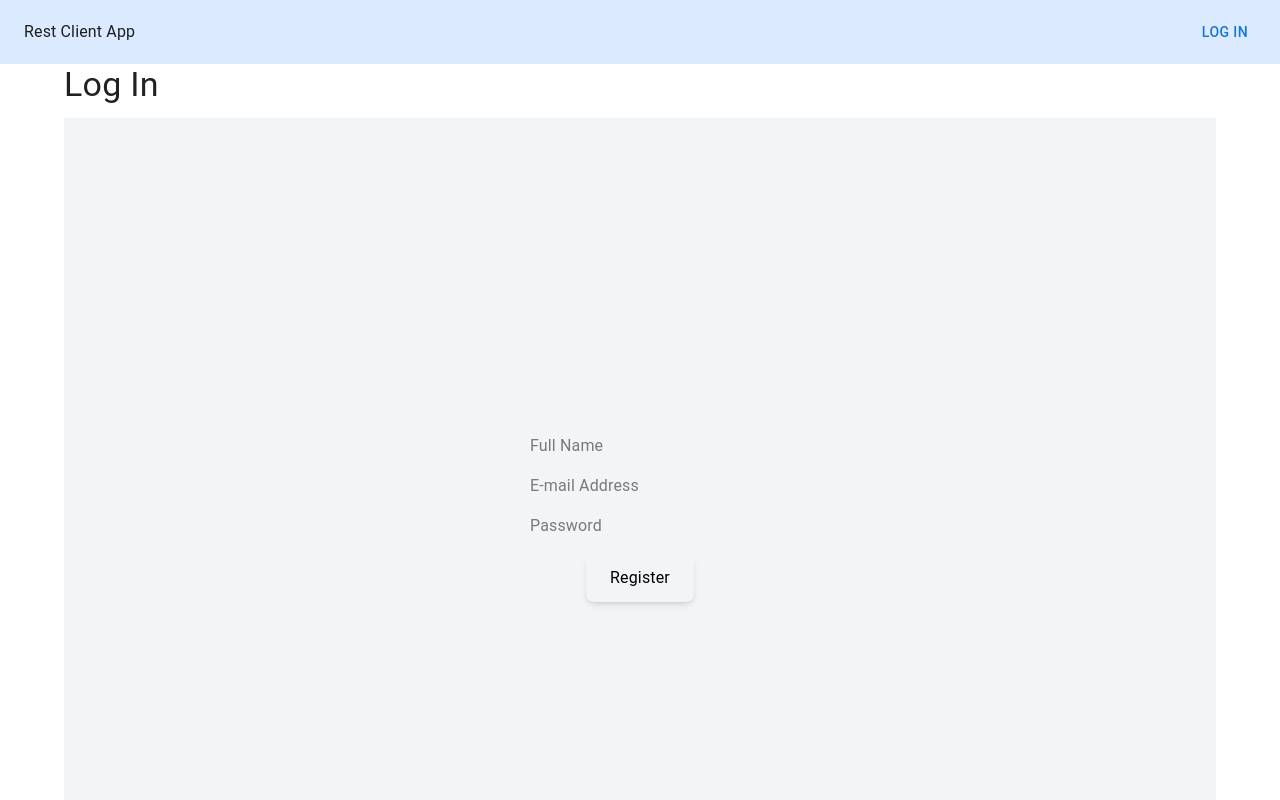
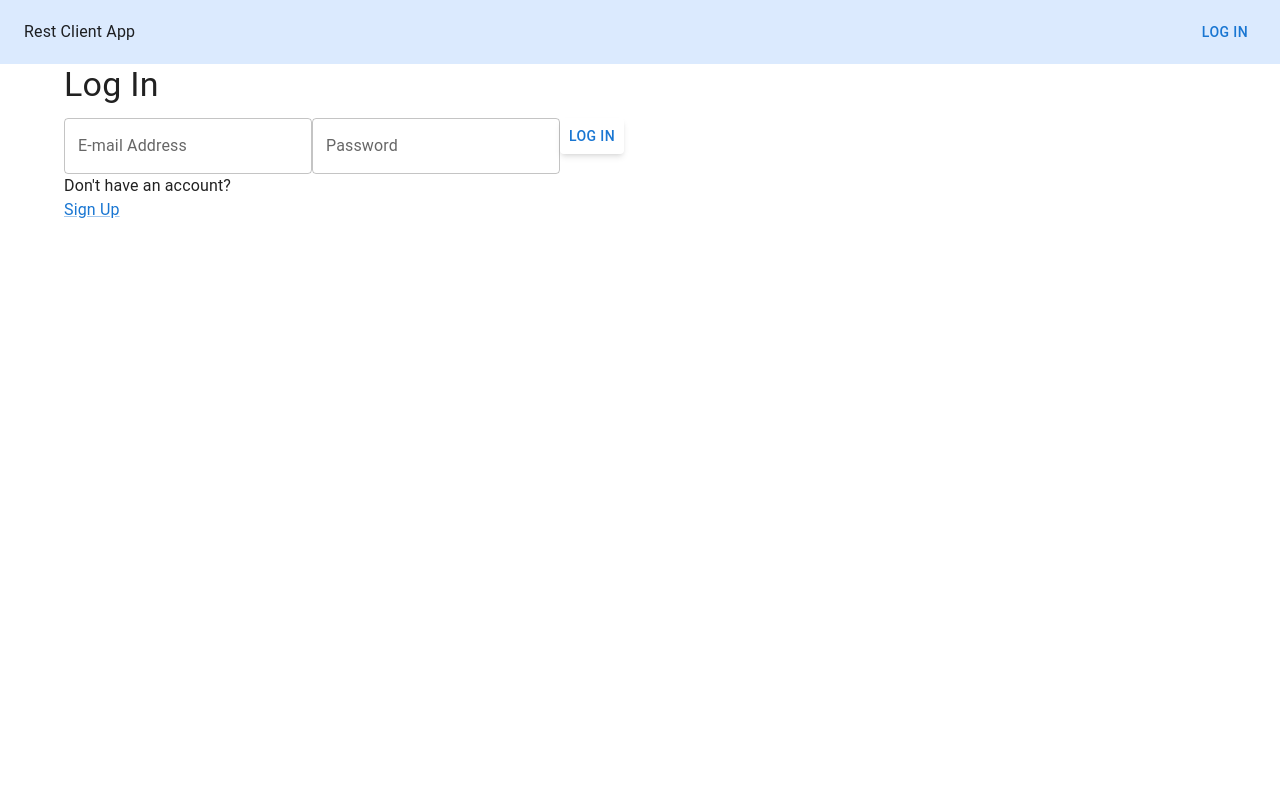
Before and after one commit to Laser-sharks-react/rest-client-app, a Next.js app: page /en/login in a window 1280 px wide. Shown: the top 800 px of the page. Built offline with nearby package versions, Linux system fonts and the light colour scheme; no server answers; some icons are missing; what @mui/material-nextjs would draw is missing.

Commit message:
feat: toasts

```diff
--- a/messages/en.json
+++ b/messages/en.json
@@ -2,27 +2,53 @@
   "HomePage": {
     "title": "Welcome!"
   },
+
   "LoginPage": {
     "title": "Log In",
     "noAccount": "Don't have an account?",
     "signup": "Sign Up",
-    "login": "Log In"
+    "login": "Log In",
+    "loginUser": "Logging in user...",
+    "loginUserSuccess": "User logged in successfully.",
+    "loginUserError": "User login failed. "
   },
+
   "SignUpPage": {
     "title": "Sign Up",
     "alreadyHaveAccount": "Already have an account?",
-    "login": "Log In"
+    "login": "Log In",
+    "signup": "Sign Up",
+    "signupUser": "Signing up user...",
+    "signupUserSuccess": "User signed up successfully.",
+    "signupUserError": "User sign up failed."
   },
+
   "NotFoundPage": {
     "title": "404 - Page Not Found",
     "description": "The page you are looking for does not exist.",
     "goHome": "Go to Home"
   },
+
   "ErrorPage": {
     "title": "Something went wrong",
     "description": "Try refreshing the page or go back to the home page.",
     "goHome": "Go to Home"
   },
+
+  "snackbar": {
+    "passwordReset": "Sending password reset email...",
+    "passwordResetSuccess": "Password reset email sent.",
+    "passwordResetError": "Password reset failed.",
+
+    "requestLog": "Saving request...",
+    "requestLogSuccess": "Request saved successfully.",
+    "requestLogError": "Request saving failed.",
+
+    "logout": "Logging out...",
+    "logoutSuccess": "Logged out successfully.",
+    "logoutError": "Logout failed."
+  },
+
   "Header": {
     "appName": "REST Client",
     "home": "Home",
--- a/package.json
+++ b/package.json
@@ -19,10 +19,11 @@
     "@mui/icons-material": "^7.3.2",
     "@mui/material": "^7.3.2",
     "@mui/material-nextjs": "^7.3.2",
+    "classnames": "^2.5.1",
     "firebase": "^12.2.1",
-    "classnames": "^2.5.1",
     "next": "15.5.2",
     "next-intl": "^4.3.5",
+    "notistack": "^3.0.2",
     "react": "19.1.0",
     "react-dom": "19.1.0",
     "react-firebase-hooks": "^5.1.1",
--- a/src/app/[locale]/login/page.tsx
+++ b/src/app/[locale]/login/page.tsx
@@ -2,83 +2,58 @@
 
 import { Link as IntlLink } from '@/i18n/navigation';
 import { ROUTES } from '@/sources/routes';
-import { Container, Typography } from '@mui/material';
+import { Button, Container, TextField, Typography } from '@mui/material';
 import { useTranslations } from 'next-intl';
 import Link from '@mui/material/Link';
 import { useAuthState } from 'react-firebase-hooks/auth';
-import { useEffect, useState } from 'react';
-import { auth, registerWithEmailAndPassword } from '@/firebase';
+import { useState } from 'react';
+import { auth, login, register } from '@/firebase';
+import { enqueueSnackbar } from 'notistack';
 
 export default function Login() {
   const t = useTranslations('LoginPage');
   const [user, loading, error] = useAuthState(auth);
-  const [success, setSuccess] = useState(false);
   const [email, setEmail] = useState('');
   const [password, setPassword] = useState('');
   const [name, setName] = useState('');
 
   const handleRegister = async () => {
     try {
-      await registerWithEmailAndPassword(name, email, password);
-      setSuccess(true);
-    } catch (err: unknown) {
-      console.error(err);
-      setSuccess(false);
+      await login(email, password);
+      enqueueSnackbar(t('loginUserSuccess'), { variant: 'success' });
+    } catch (err) {
+      enqueueSnackbar(
+        `${t('loginUserError')} ${err instanceof Error ? err.message : ''}`,
+        { variant: 'error' }
+      );
     }
   };
-
-  useEffect(() => {
-    if (loading) return;
-    if (user) {
-      setSuccess(true);
-    }
-    if (error) setSuccess(false);
-  }, [user, loading, error]);
 
   return (
     <Container className="h-screen">
       <Typography variant="h4" component="h2" gutterBottom>
         {t('title')}
       </Typography>
-      <div className="flex flex-col gap-y-4 items-center justify-center min-h-screen bg-gray-100">
-        <input
-          type="text"
-          value={name}
-          onChange={e => setName(e.target.value)}
-          placeholder="Full Name"
-          className="text-black"
-        />
-        <input
+
+      <TextField
         type="email"
         value={email}
         onChange={e => setEmail(e.target.value)}
-          placeholder="E-mail Address"
-          className="text-black"
+        label="E-mail Address"
       />
-        <input
+      <TextField
         type="password"
         value={password}
         onChange={e => setPassword(e.target.value)}
-          placeholder="Password"
-          className="text-black"
+        label="Password"
       />
-        <button
+      <Button
+        disabled={loading}
         className="px-6 py-3 text-black rounded-lg shadow-md bg-grey"
         onClick={handleRegister}
       >
-          Register
-        </button>
-        {success && (
-          <p className="text-green-600 font-medium">
-            ✅ User successfully registered!
-          </p>
-        )}
-        {error && (
-          <p className="text-red-600 font-medium">
-            ❌ {error.message || 'An error occurred'}
-          </p>
-        )}
-      </div>
+        {t('login')}
+      </Button>
       <Typography>{t('noAccount')}</Typography>
       <Link component={IntlLink} href={ROUTES.signup}>
         {t('signup')}
--- a/src/app/[locale]/page.tsx
+++ /dev/null
@@ -1,11 +0,0 @@
-import { Container } from '@mui/material';
-import { useTranslations } from 'next-intl';
-
-export default function Home() {
-  const t = useTranslations('HomePage');
-  return (
-    <Container className="h-screen flex items-center justify-center">
-      <h1>{t('title')}</h1>
-    </Container>
-  );
-}
--- a/src/app/[locale]/signup/page.tsx
+++ b/src/app/[locale]/signup/page.tsx
@@ -1,20 +1,63 @@
 'use client';
-import { Container, Typography } from '@mui/material';
+
+import { Button, Container, TextField, Typography } from '@mui/material';
 import { useTranslations } from 'next-intl';
 import { Link as IntlLink } from '@/i18n/navigation';
 import Link from '@mui/material/Link';
 import { ROUTES } from '@/sources/routes';
+import { useAuthState } from 'react-firebase-hooks/auth';
+import { useState } from 'react';
+import { auth, register } from '@/firebase';
+import { enqueueSnackbar } from 'notistack';
 
 export default function SignUp() {
   const t = useTranslations('SignUpPage');
+  const [user, loading, error] = useAuthState(auth);
+  const [email, setEmail] = useState('');
+  const [password, setPassword] = useState('');
+  const [name, setName] = useState('');
+
+  const handleLogin = async () => {
+    try {
+      await register(name, email, password);
+      enqueueSnackbar(t('signupUserSuccess'), { variant: 'success' });
+    } catch (err) {
+      enqueueSnackbar(
+        `${t('signupUserError')} ${err instanceof Error ? err.message : ''}`,
+        { variant: 'error' }
+      );
+    }
+  };
+
   return (
     <Container className="h-screen">
       <Typography variant="h4" component="h2" gutterBottom>
         {t('title')}
       </Typography>
-
-
-
+      <TextField
+        variant="outlined"
+        value={name}
+        onChange={e => setName(e.target.value)}
+        label="Full Name"
+      />
+      <TextField
+        type="email"
+        value={email}
+        onChange={e => setEmail(e.target.value)}
+        label="E-mail Address"
+      />
+      <TextField
+        type="password"
+        value={password}
+        onChange={e => setPassword(e.target.value)}
+        label="Password"
+      />
+      <Button
+        className="px-6 py-3 text-black rounded-lg shadow-md bg-grey"
+        onClick={handleLogin}
+      >
+        {t('signup')}
+      </Button>
       <Typography>{t('alreadyHaveAccount')}</Typography>
       <Link component={IntlLink} href={ROUTES.login}>
         {t('login')}
--- a/src/app/layout.tsx
+++ b/src/app/layout.tsx
@@ -7,6 +7,7 @@ import { getMessages } from 'next-intl/server';
 import { CssBaseline } from '@mui/material';
 import Header from '@/components/header';
 import { Footer } from '@/components/footer';
+import { ClientProviders } from '@/components/client-layout';
 
 const geistSans = Geist({
   variable: '--font-geist-sans',
@@ -40,6 +41,7 @@ export default async function RootLayout({ children, params }: Props) {
         <NextIntlClientProvider locale={locale} messages={messages}>
           <AppRouterCacheProvider options={{ enableCssLayer: true }}>
             <CssBaseline />
+            <ClientProviders />
             <Header />
             <main>{children}</main>
             <Footer />
--- /dev/null
+++ b/src/components/client-layout.tsx
@@ -0,0 +1,11 @@
+'use client';
+import { SnackbarProvider } from 'notistack';
+
+export function ClientProviders() {
+  return (
+    <SnackbarProvider
+      maxSnack={3}
+      anchorOrigin={{ vertical: 'top', horizontal: 'right' }}
+    />
+  );
+}
--- a/src/firebase.ts
+++ b/src/firebase.ts
@@ -33,20 +33,11 @@ const app = initializeApp(firebaseConfig);
 const auth = getAuth(app);
 const db = getFirestore(app);
 
-const logInWithEmailAndPassword = async (email: string, password: string) => {
-  try {
-    await signInWithEmailAndPassword(auth, email, password);
-  } catch (err) {
-    console.error(err);
-  }
+const login = async (email: string, password: string) => {
+  signInWithEmailAndPassword(auth, email, password);
 };
 
-const registerWithEmailAndPassword = async (
-  name: string,
-  email: string,
-  password: string
-) => {
-  try {
+const register = async (name: string, email: string, password: string) => {
   const res = await createUserWithEmailAndPassword(auth, email, password);
   const user = res.user;
   await addDoc(collection(db, 'users'), {
@@ -55,18 +46,10 @@ const registerWithEmailAndPassword = async (
     authProvider: 'local',
     email,
   });
-  } catch (err) {
-    console.error(err);
-  }
 };
 
-const sendPasswordReset = async (email: string) => {
-  try {
+const resetPassword = async (email: string) => {
   await sendPasswordResetEmail(auth, email);
-    console.log('Password reset link sent!');
-  } catch (err) {
-    console.error(err);
-  }
 };
 
 const logout = () => {
@@ -74,25 +57,10 @@ const logout = () => {
 };
 
 async function saveRequest(log: RequestLog) {
-  try {
   await addDoc(collection(db, 'requests'), {
     ...log,
     createdAt: serverTimestamp(),
   });
-    console.log('Request saved!');
-  } catch (error) {
-    console.error('Error saving request:', error);
-  }
 }
 
-export {
-  auth,
-  db,
-  logInWithEmailAndPassword,
-  registerWithEmailAndPassword,
-  signInWithEmailAndPassword,
-  sendPasswordReset,
-  logout,
-  sendPasswordResetEmail,
-  saveRequest,
-};
+export { auth, db, login, register, resetPassword, logout, saveRequest };
```
Also changed, not shown: messages/ru.json (+26 -2 lines), 2 other files (tests, documents, lock files or other folders). Lines whose indentation alone changed are shown as unchanged.
